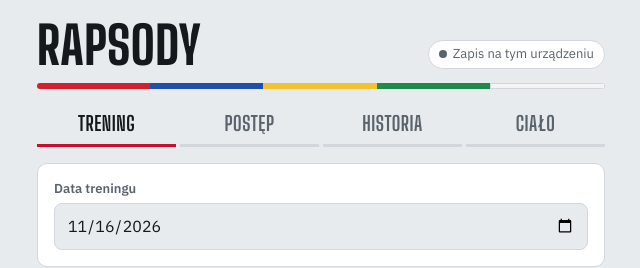
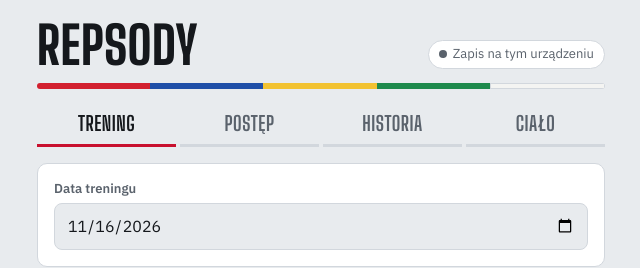
Before and after one commit to RumuneQx/Repsody, a plain HTML site: page index.html in a window 1280 px wide. Shown: the top 268 px of the page, 319-959 px from the left. Drawn offline with Linux system fonts and the light colour scheme.

Commit message:
Update index.html

```diff
--- a/index.html
+++ b/index.html
@@ -150,7 +150,7 @@ td.r,th.r{text-align:right}
 <div class="wrap">
   <header class="top">
     <div class="brand">
-      <h1>Rapsody</h1>
+      <h1>Repsody</h1>
       <span class="sync" id="sync" title=""><i></i><span>Zapis na tym urządzeniu</span></span>
     </div>
     <div class="plates-stripe" aria-hidden="true">
```
